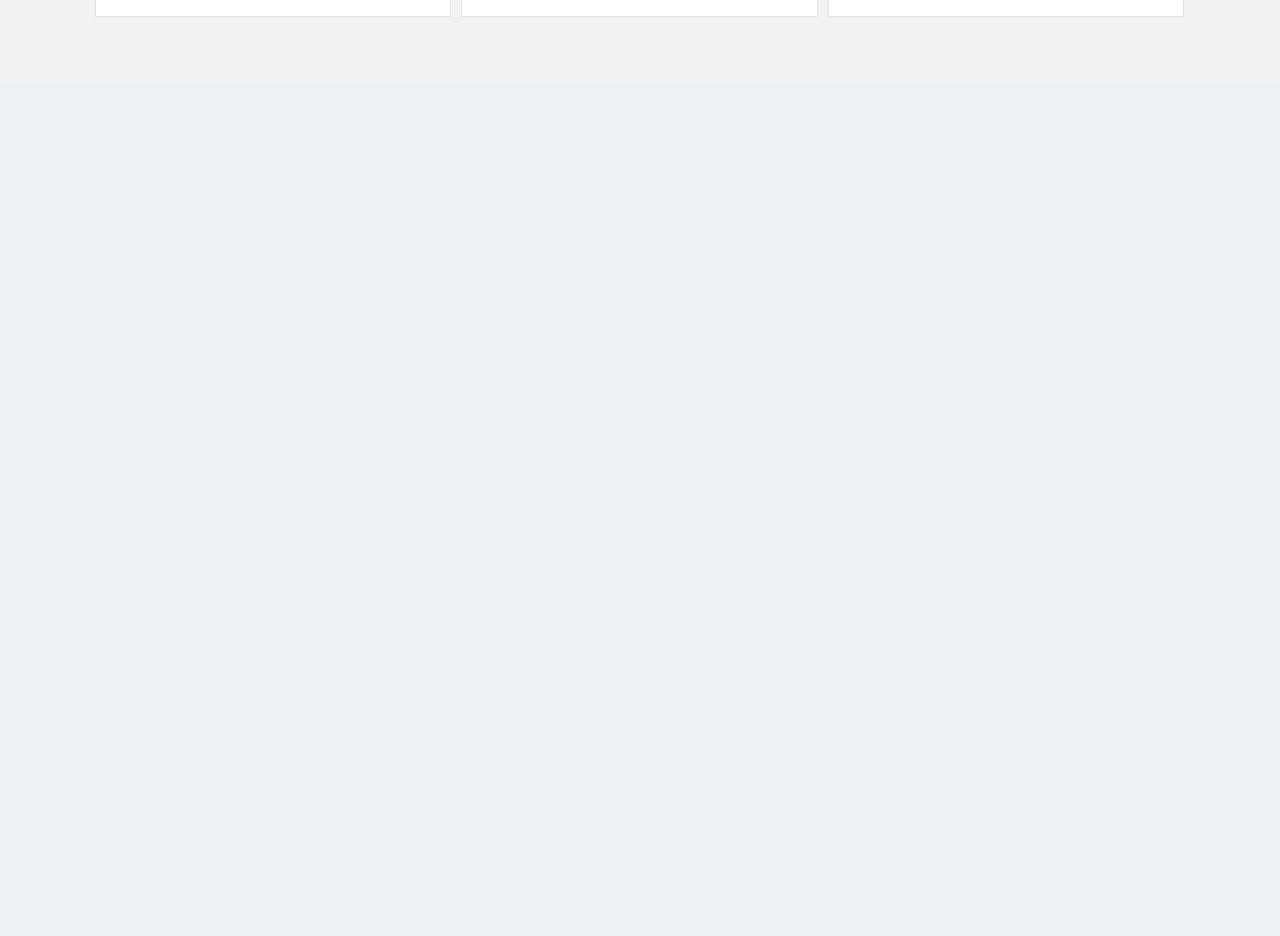
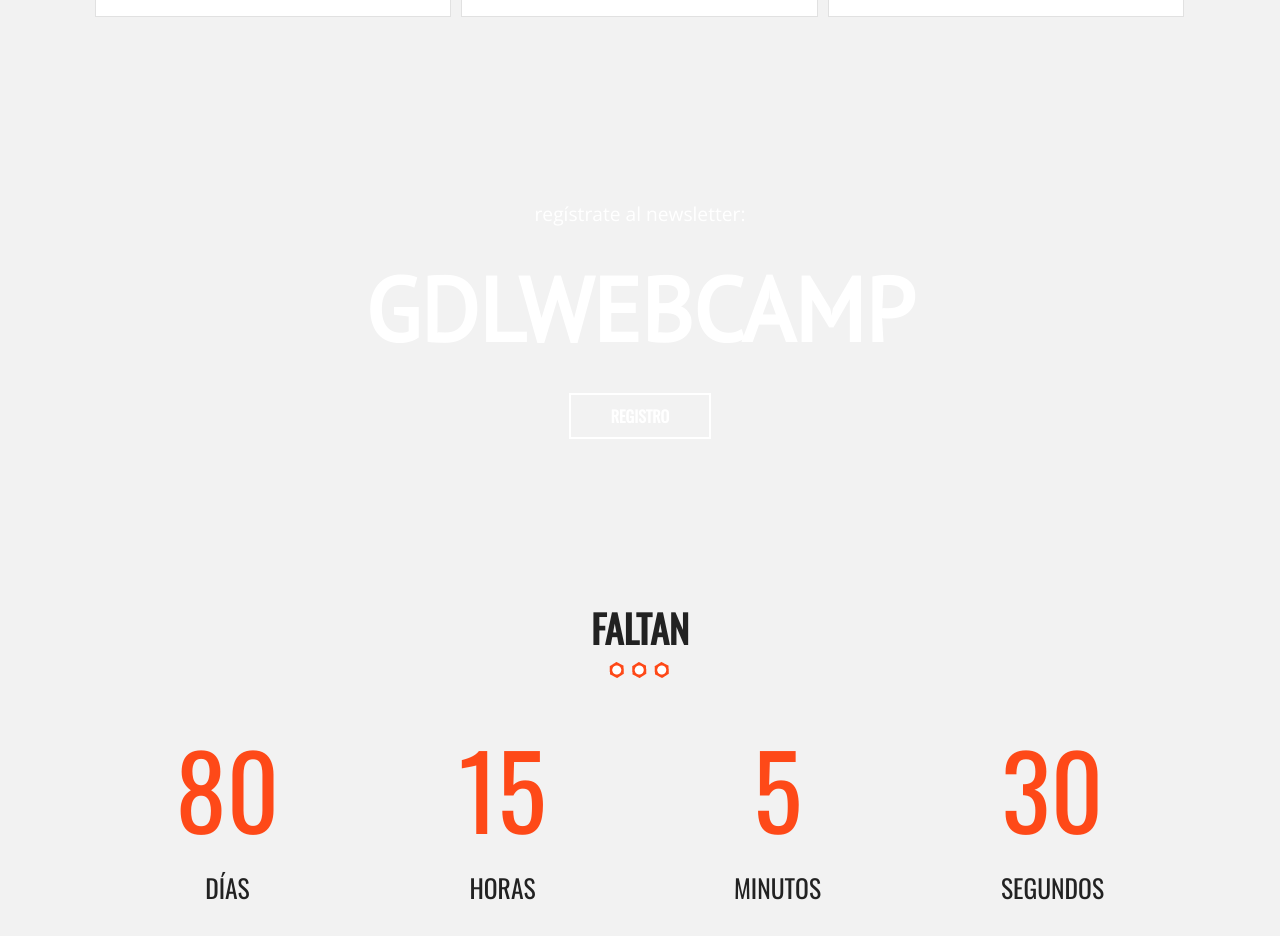
Before and after one commit to marianalG0/Proyecto, a PHP site: page / in a window 1280 px wide. Shown: the part 4795-5731 px from the top of the page. Before the commit the page ends 4812 px from the top, so only its background shows below. Run offline with PHP 8.4, Linux system fonts and the light colour scheme.

Commit message:
Subiendo la carpeta 56

```diff
--- a/css/main.css
+++ b/css/main.css
@@ -175,6 +175,13 @@ h3{
 .button.hollow:hover{
   background-color: white;
   color: #fe4918;
+}
+.button.transparente{ /*Agregado por Mariana*/
+  background-color: transparent;
+  border: 2px solid #ffffff;
+}
+.button.transparente:hover{ /*Agregado por Mariana*/
+  border: 2px solid #fe4918;
 }
 ul{
   list-style: none;
@@ -642,6 +649,49 @@ footer.info-testimonial cite span{
   text-transform: none;
 }
 
+/*** Newsletter: (Editado por Mariana***/
+div.newsletter{
+  position:relative;
+  height: auto;
+}
+div.newsletter::before{
+  background-image: url(../img/bg-newsletter.jpg);
+  content: " ";
+}
+div.newsletter .contenido{
+  padding: 100px 0;
+  color: #ffffff;
+  text-align: center;
+  position: relative;
+}
+
+div.newsletter .contenido p{
+  font-size: 1.2rem;
+  text-transform: lowercase;
+}
+
+div.newsletter .contenido h3{
+  color:#ffffff ;
+  text-transform: uppercase;
+  font-size: 7vw;
+  font-family: 'PT Sans', sans-serif;
+}
+
+/*** Cuenta Regresiva: (Editado por Mariana***/
+div.cuenta-regresiva ul li{
+  text-transform: uppercase;
+  font-family: 'Oswald', sans-serif;
+  font-size: 1.6rem;
+  text-align: center;
+}
+
+@media only screen and (min-width: 768px){
+  div.cuenta-regresiva ul li{
+    width: 25%;
+    float: left;
+  }
+}
+
 /* ==========================================================================
    Helper classes
    ========================================================================== */
--- a/index.html
+++ b/index.html
@@ -94,8 +94,7 @@
         cursus arcu, vitae rutrum enim augue non ex. Sed aliquam purus et dui
         aliquet, ac ullamcorper eros malesuada.
       </p>
-    </section>
-    <!--.seccion-->
+    </section><!--.seccion-->
 
     <section class="programa">
       <div class="contenedor-video">
@@ -104,7 +103,7 @@
           <source src="video/video.webm" type="video/webm" />
           <source src="video/video.ogv" type="video/ogg" />
         </video>
-      </div><!--.contenedor-video-->
+      </div> <!--.contenedor-video-->
 
       <div class="contenido-programa">
         <div class="contenedor">
@@ -303,8 +302,42 @@
               >
             </footer>
           </blockquote>
-        </div>
-        <!--.testimonial-->
+        </div><!--.testimonial-->
+      </div>
+    </section>
+
+    <div class="newsletter parallax">
+      <div class="contenido contenedor">
+          <p> regístrate al newsletter:</p>
+          <h3>gdlwebcamp</h3>
+          <a href="#" class="button transparente">Registro</a>
+      </div><!--.contenido-->
+    </div><!--.newslette-->
+
+    <section class="seccion">
+      <h2>Faltan</h2>
+      <div class="cuenta-regresiva contenedor">
+        <ul class="clearfix">
+          <li>
+            <p class="numero">80</p>
+            días
+          </li>
+
+          <li>
+            <p class="numero">15</p>
+            horas
+          </li>
+
+          <li>
+            <p class="numero">5</p>
+            minutos
+          </li>
+          <li>
+
+            <p class="numero">30</p>
+            segundos
+          </li>
+        </ul>
       </div>
     </section>
 
```
